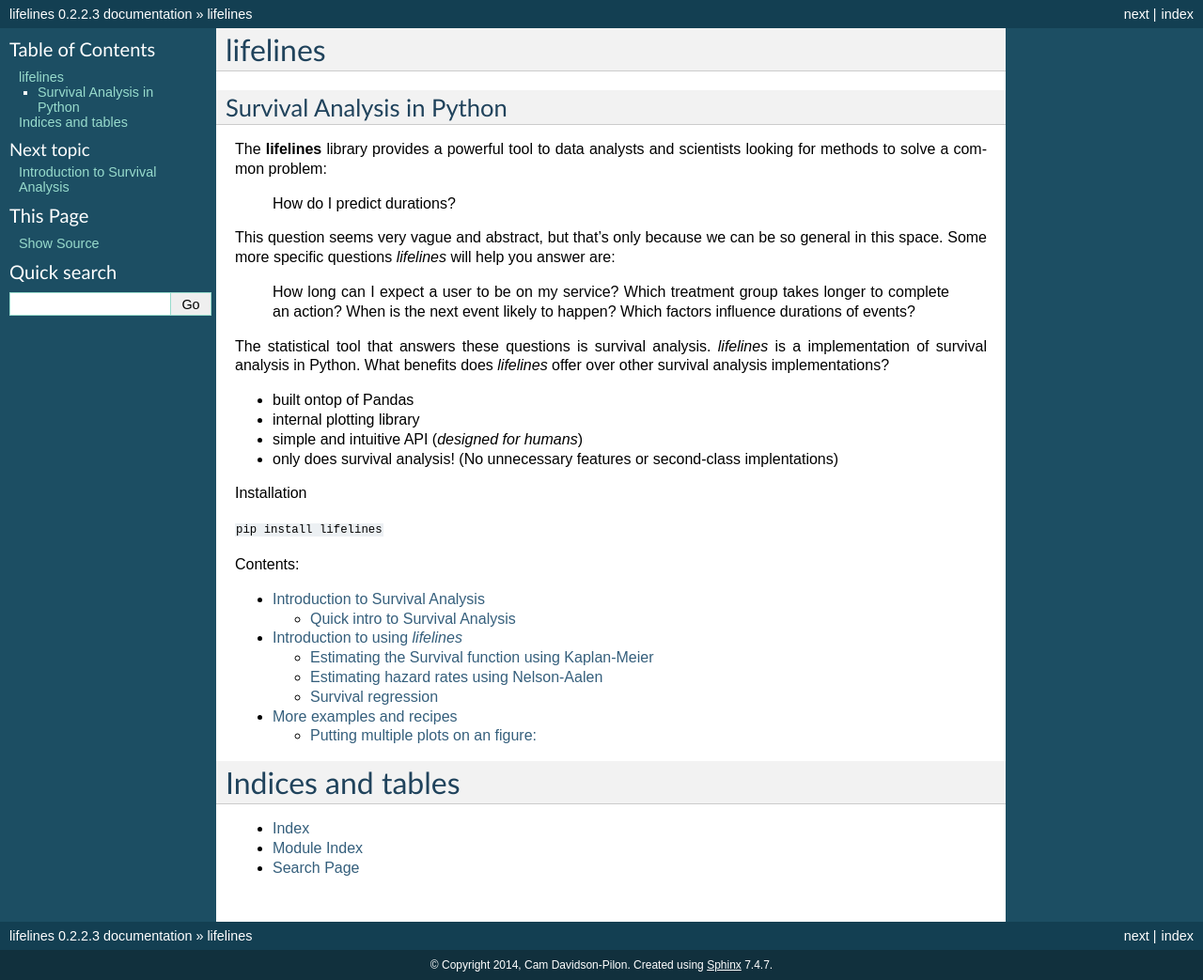
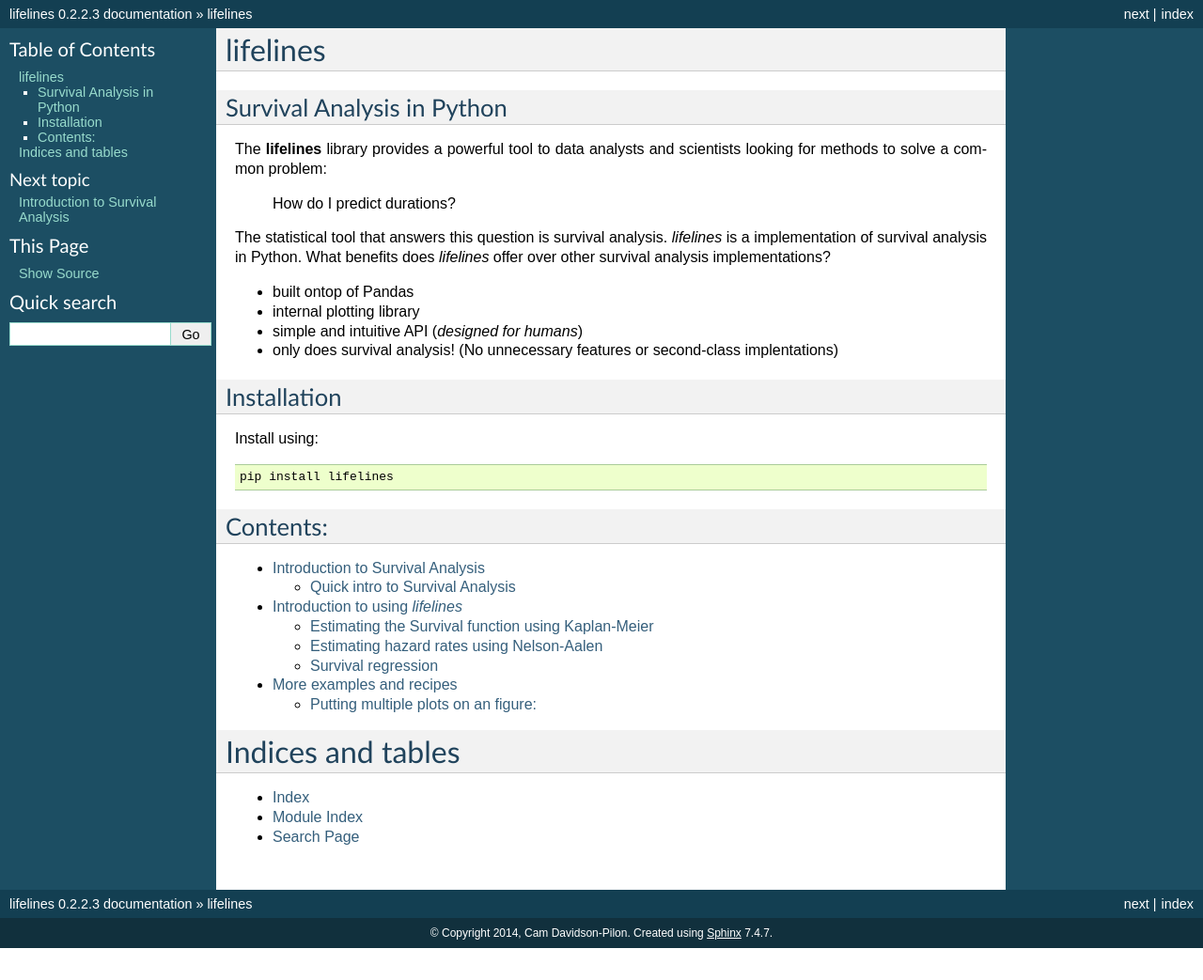
Before and after one commit to CamDavidsonPilon/lifelines, a Sphinx documentation site: the page built from docs/index.rst, in a window 1280 px wide. Shown: the whole page at 94% size. Built offline with Sphinx 7.4.7, drawn with Linux system fonts in a browser that asks for light colours; formulas are drawn with MathJax 3; after the commit the page ends 1009 px from its top, so only the background shows below that.

Commit message:
rm-ing some docs

```diff
--- a/docs/Intro to lifelines.rst
+++ b/docs/Intro to lifelines.rst
@@ -424,7 +424,7 @@ The function ``datetimes_to_durations`` is very flexible, and has many
 keywords to tinker with.
 
 Estimating hazard rates using Nelson-Aalen
-'''''''''''''''''''''''''''''''''''''''''
+''''''''''''''''''''''''''''''''''''''''''''''''''''''''''''''
 
 The survival curve is a great way to summarize and visualize the
 lifetime data, it is not the only way. We showed the relationship
@@ -599,7 +599,7 @@ here.
 
 
 Survival regression
-''''''''''''''''''''''
+''''''''''''''''''''''''''''''''''''''''''''''''''''''''''''''''
 
 Often we have additional data aside from the durations, and if
 applicable any censorships that occured. In the regime dataset, we have
@@ -630,7 +630,7 @@ models, we attempt to fit the :math:`b` coefficients best to the data --
 notice that in Aalen's additive model has time varying coefficients.
 
 Aalen's Additive model
-------------------------
+~~~~~~~~~~~~~~~~~~~~~~~~~~~~~~~~~~~~~~
 
 ``Caution: This is still experimental.``
 
--- a/docs/index.rst
+++ b/docs/index.rst
@@ -15,15 +15,7 @@ looking for methods to solve a common problem:
 
     How do I predict durations?
 
-This question seems very vague and abstract, but that's only because we
-can be so general in this space. Some more specific questions
-*lifelines* will help you answer are:
-
-    How long can I expect a user to be on my service? Which treatment
-    group takes longer to complete an action? When is the next event
-    likely to happen? Which factors influence durations of events?
-
-The statistical tool that answers these questions is survival analysis.
+The statistical tool that answers this question is survival analysis.
 *lifelines* is a implementation of survival analysis in Python. What
 benefits does *lifelines* offer over other survival analysis
 implementations?
@@ -35,10 +27,14 @@ implementations?
    implentations)
 
 Installation
+------------------------------
 
-``pip install lifelines``
+Install using::
+
+    pip install lifelines
 
 Contents:
+------------------------------
 
 .. toctree::
   :maxdepth: 2
```
